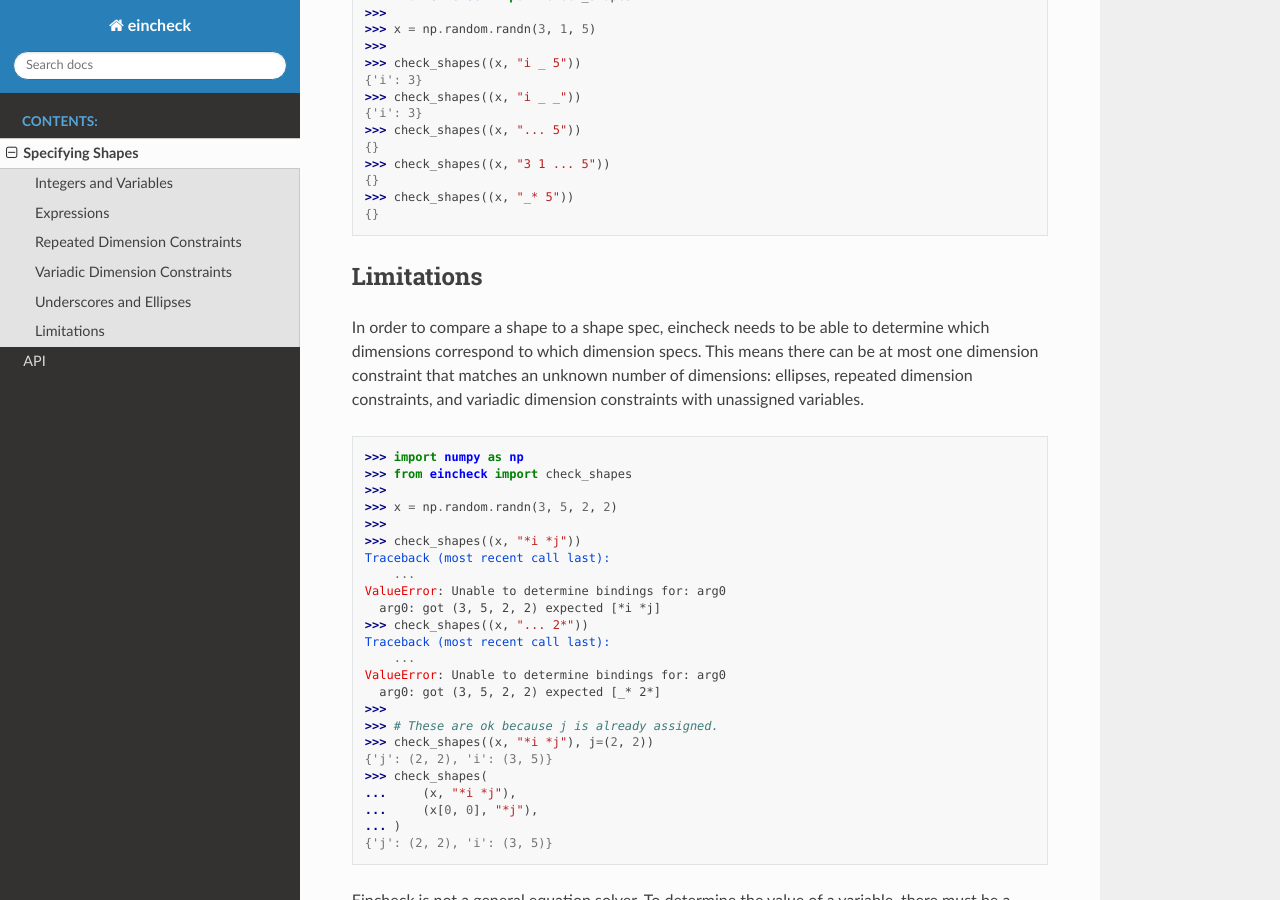
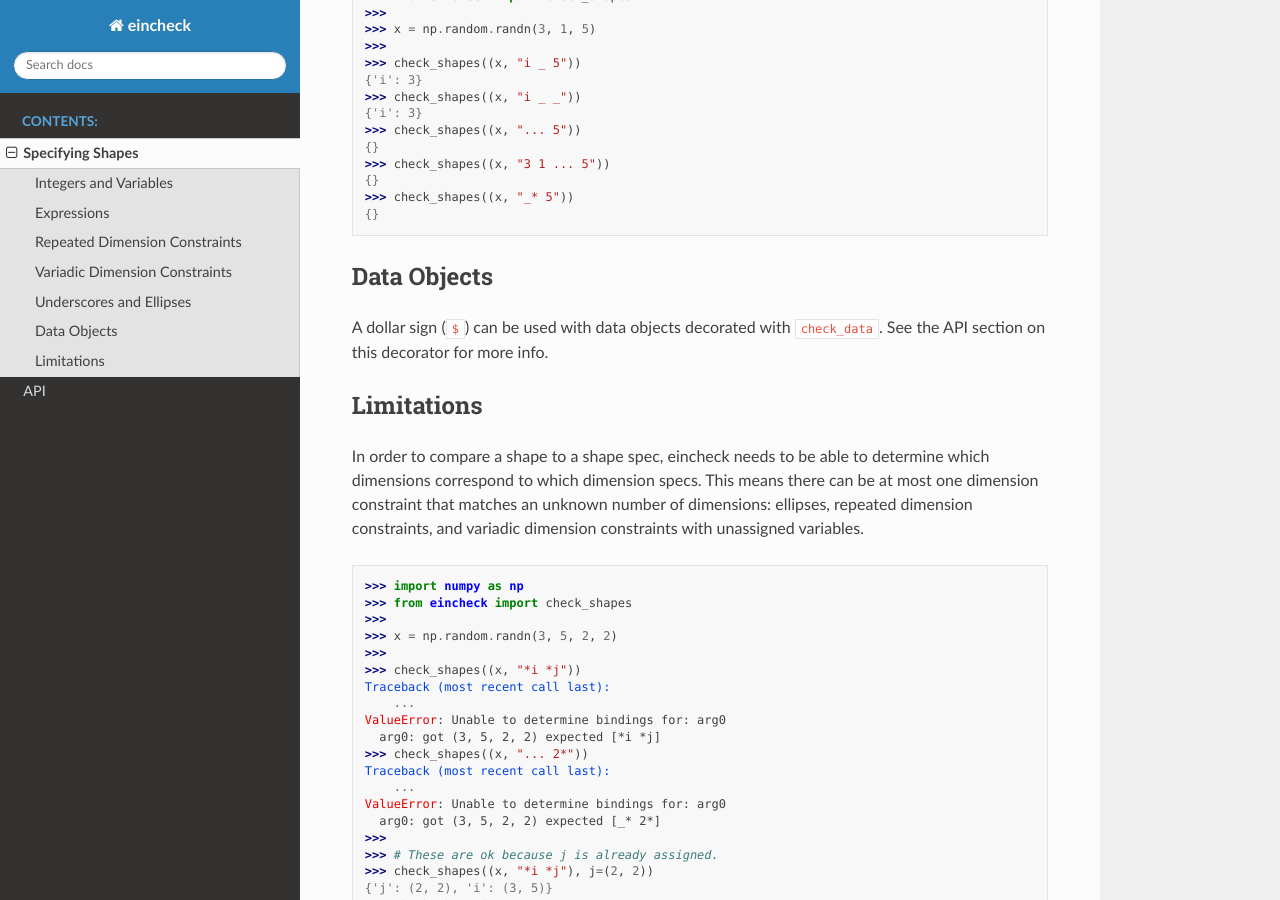
Before and after one commit to EPronovost/eincheck, a Sphinx documentation site: the page built from docs/source/specifying_shapes.rst, in a window 1280 px wide and 900 px high, scrolled down 3778 px. Built offline with Sphinx 7.4.7 and the Read the Docs theme 2.0.0, drawn with Linux system fonts in a browser that asks for light colours.

Commit message:
Mention data objects in specifying shapes docs

```diff
--- a/docs/source/specifying_shapes.rst
+++ b/docs/source/specifying_shapes.rst
@@ -206,6 +206,13 @@ Repeated underscores (``_*``) is equivalent to an ellipse.
     >>> check_shapes((x, "_* 5"))
     {}
 
+
+Data Objects
+------------
+
+A dollar sign (``$``) can be used with data objects decorated with ``check_data``.
+See the API section on this decorator for more info.
+
 Limitations
 -----------
 
```
